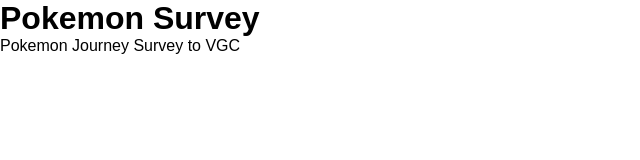
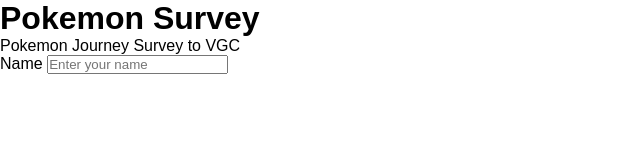
Before and after one commit to yanmarex/survey-form, a plain HTML site: page index.html in a window 1280 px wide. Shown: the whole page, without its empty margins (0-640 px from the left). Drawn offline with Linux system fonts and the light colour scheme.

Commit message:
User Stories #4 input name

```diff
--- a/index.html
+++ b/index.html
@@ -11,7 +11,7 @@
         <h1 id="title">Pokemon Survey</h1>
         <p id="description">Pokemon Journey Survey to VGC</p>
         <form action="" id="survey-form">
-
+            <label for="name">Name <input type="text" id="name" placeholder="Enter your name"/></label>
         </form>
     </main>
 </body>
```
